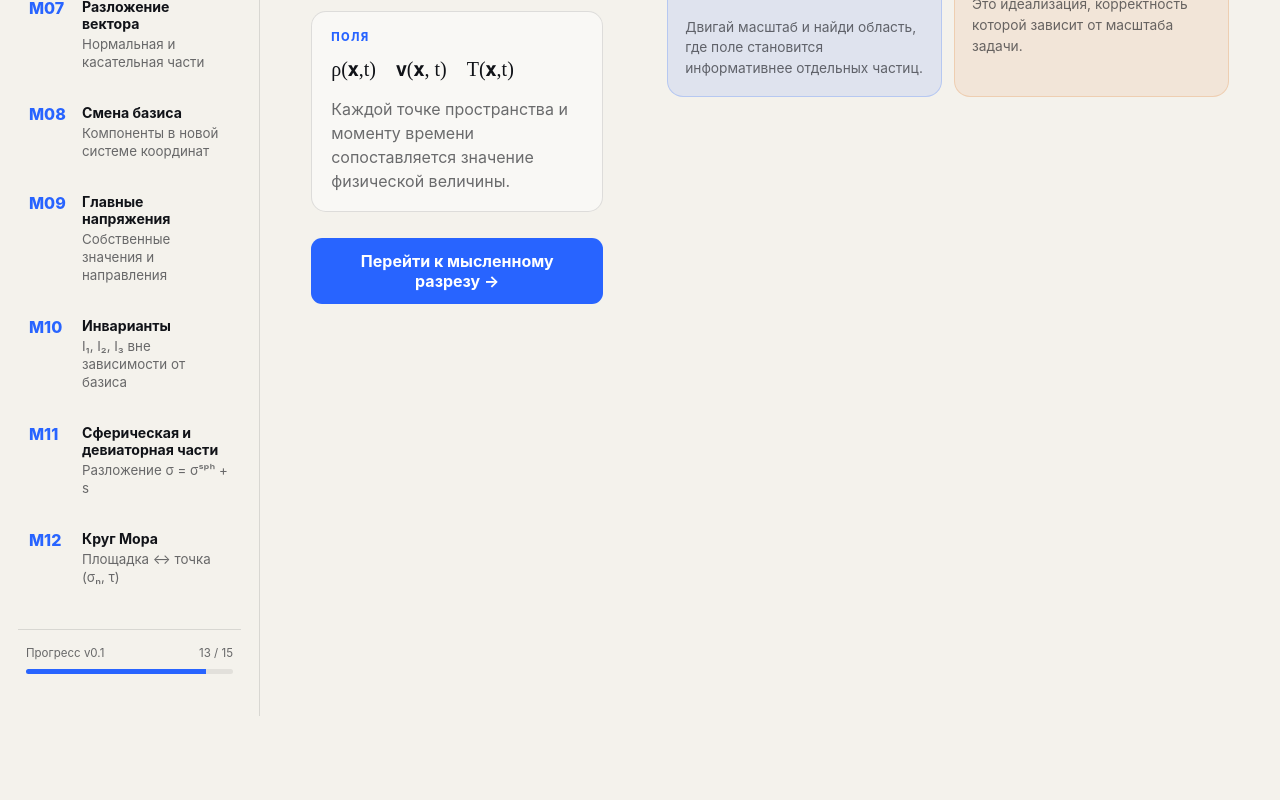
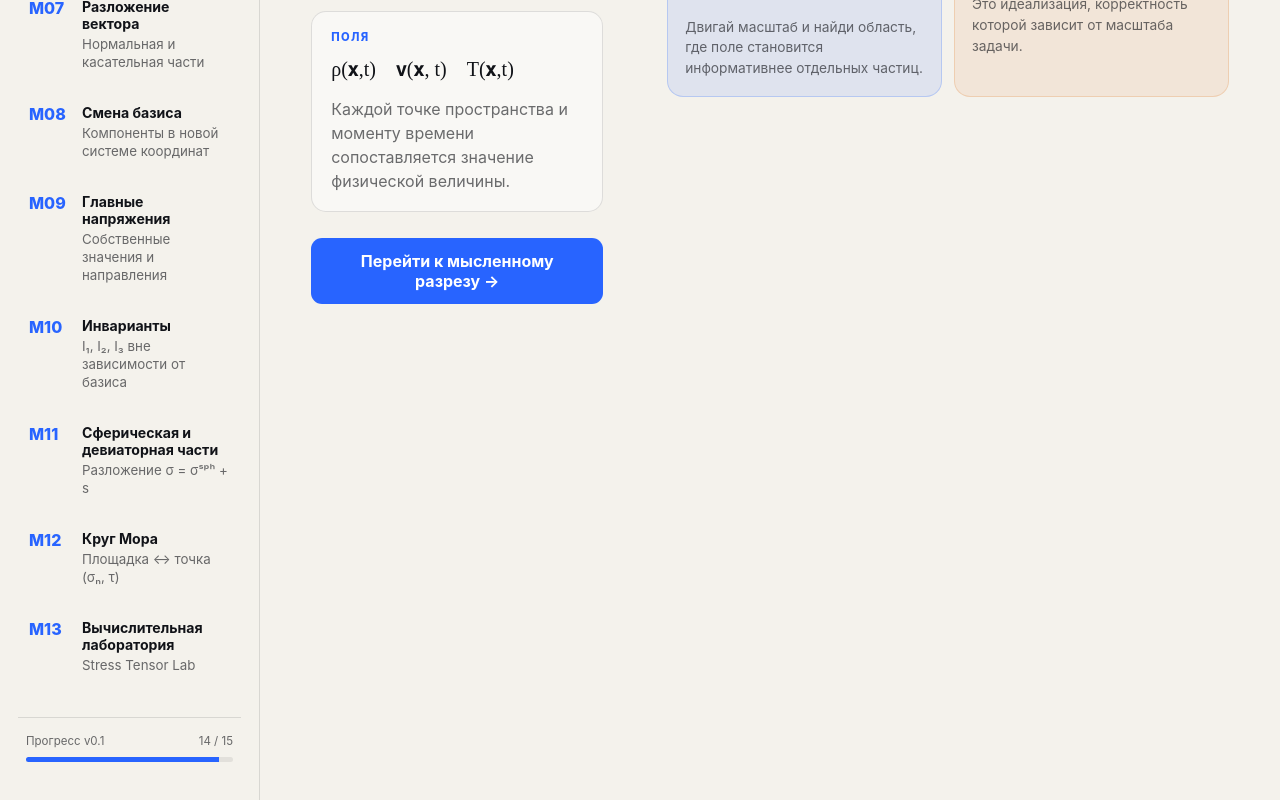
Before and after one commit to karinaurazova/interactive_book_on_continuum_mechanics, a React (Vite) app: page / in a window 1280 px wide. Shown: the part 809-1609 px from the top of the page. Before the commit the page ends 1525 px from the top, so only its background shows below. Built offline with nearby package versions, Linux system fonts and the light colour scheme.

Commit message:
feat: add M13 computational lab to learning flow

```diff
--- a/src/App.tsx
+++ b/src/App.tsx
@@ -12,11 +12,12 @@ import { PrincipalStresses } from './components/PrincipalStresses'
 import { StressInvariants } from './components/StressInvariants'
 import { StressDecomposition } from './components/StressDecomposition'
 import { MohrCircle } from './components/MohrCircle'
+import { ComputationalLab } from './components/ComputationalLab'
 import { ui, type Language, type NotationMode } from './i18n'
 
-type ModuleId = 'M00' | 'M01' | 'M02' | 'M03' | 'M04' | 'M05' | 'M06' | 'M07' | 'M08' | 'M09' | 'M10' | 'M11' | 'M12'
+type ModuleId = 'M00' | 'M01' | 'M02' | 'M03' | 'M04' | 'M05' | 'M06' | 'M07' | 'M08' | 'M09' | 'M10' | 'M11' | 'M12' | 'M13'
 
-const moduleIds: ModuleId[] = ['M00', 'M01', 'M02', 'M03', 'M04', 'M05', 'M06', 'M07', 'M08', 'M09', 'M10', 'M11', 'M12']
+const moduleIds: ModuleId[] = ['M00', 'M01', 'M02', 'M03', 'M04', 'M05', 'M06', 'M07', 'M08', 'M09', 'M10', 'M11', 'M12', 'M13']
 
 export default function App() {
   const [active, setActive] = useState<ModuleId>('M00')
@@ -81,10 +82,10 @@ export default function App() {
           <div className="progress-block">
             <div className="progress-head">
               <span>{copy.progress}</span>
-              <span>13 / 15</span>
+              <span>14 / 15</span>
             </div>
             <div className="progress-track">
-              <div className="progress-fill" style={{ width: '87%' }} />
+              <div className="progress-fill" style={{ width: '93%' }} />
             </div>
           </div>
         </aside>
@@ -202,6 +203,15 @@ export default function App() {
               notation={notation}
               language={language}
               onBack={() => setActive('M11')}
+              onNext={() => setActive('M13')}
+            />
+          )}
+
+          {active === 'M13' && (
+            <ComputationalLab
+              notation={notation}
+              language={language}
+              onBack={() => setActive('M12')}
             />
           )}
         </main>
```
